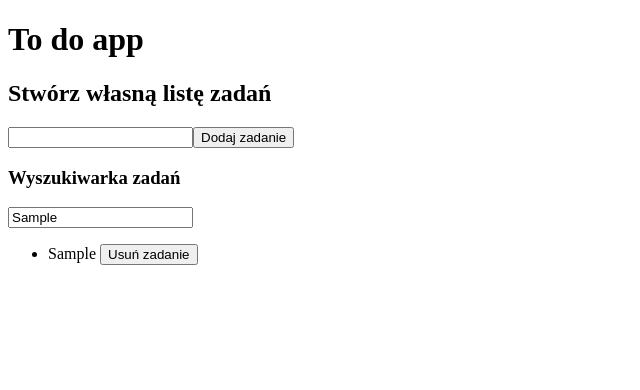
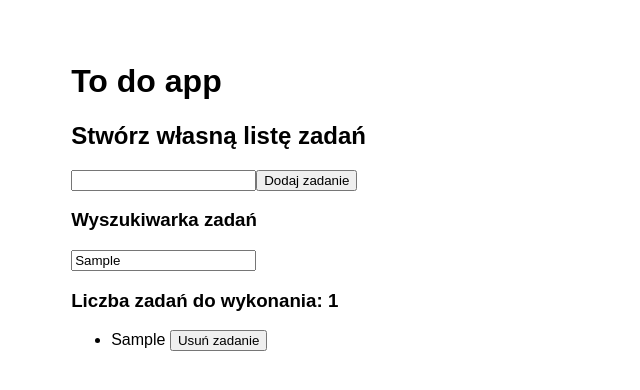
Before and after one commit to agnieszka-krawczenko/toDoApp, a plain HTML site: page index.html in a window 1280 px wide. Both pictures are taken after typing "Sample", "Sample" into the empty fields and a click on the button "Dodaj zadanie". Shown: the whole page, without its empty margins (0-640 px from the left). Drawn offline with Linux system fonts and the light colour scheme.

Commit message:
Add tasksList array

```diff
--- a/index.html
+++ b/index.html
@@ -7,6 +7,7 @@
 </head>
 <link rel="stylesheet" href="style.css">
 <body>
+    <div class="container">
         <h1>To do app</h1>
         <h2>Stwórz własną listę zadań</h2>
         <form>
@@ -14,8 +15,10 @@
             <h3>Wyszukiwarka zadań</h3>
             <input type="text" class="search" placeholder="Wyszukaj zadanie">
         </form>
+    <h3>Liczba zadań do wykonania: <span>0</span></h3>
     <ul></ul>
 
+</div>
     <script src="main.js"></script>
 </body>
 </html>
--- a/main.js
+++ b/main.js
@@ -2,15 +2,20 @@ const addInput = document.querySelector(".add");
 const button = document.querySelector("button");
 const searchInput = document.querySelector(".search");
 const ul = document.querySelector("ul");
+const taskNumber = document.querySelector('h3 span');
+
+const tasksList = [];
 
 const addTask = (e) => {
     e.preventDefault();
     const taskName = addInput.value;
     if (taskName === "") return;
-    const li = document.createElement("li");
-    li.innerHTML = `${taskName} <button>Usuń zadanie</button>`;
-    ul.appendChild(li);
+    const task = document.createElement("li");
+    task.innerHTML = `${taskName} <button>Usuń zadanie</button>`;
+    ul.appendChild(task);
+    tasksList.push(task);
     addInput.value = "";
+    taskNumber.textContent = tasksList.length;
 }
 
 button.addEventListener("click", addTask);
--- a/style.css
+++ b/style.css
@@ -0,0 +1,11 @@
+html {
+    font-family: arial;
+}
+
+.container {
+    margin: 5%;
+}
+
+li {
+    margin: 15px 0;
+}
```
Lines whose indentation alone changed are shown as unchanged.
